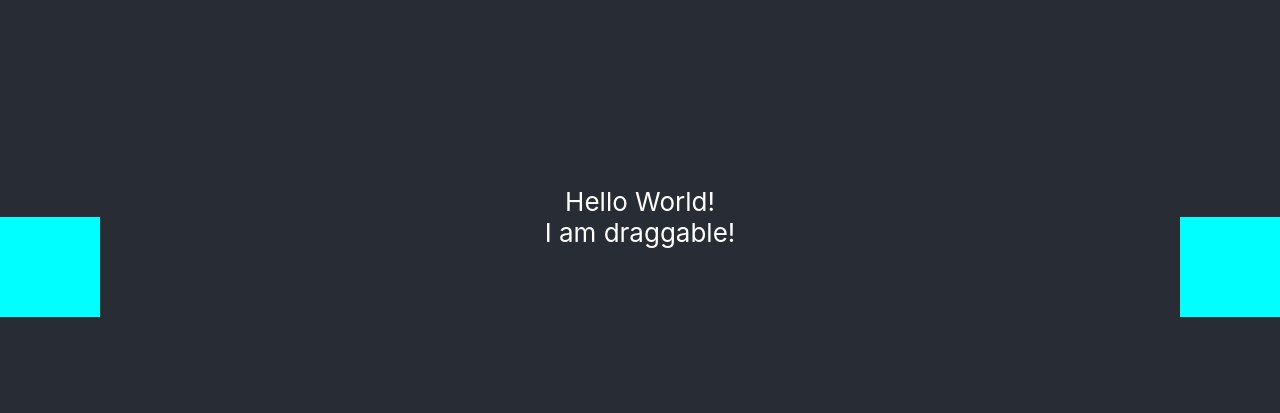
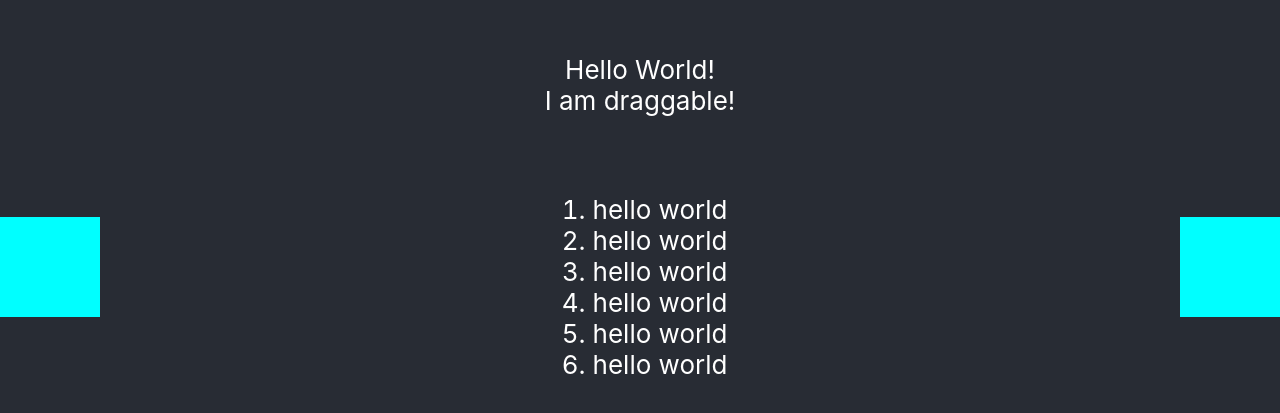
Before and after one commit to emmyc/moving-on, a React (Create React App) app: page / in a window 1280 px wide. Shown: the part 183-596 px from the top of the page. Built offline with nearby package versions, Linux system fonts and the light colour scheme.

Commit message:
Add test and fix anime bug

```diff
--- a/src/App.css
+++ b/src/App.css
@@ -1,5 +1,6 @@
 .App {
   text-align: center;
+  overflow-x: hidden;
 }
 
 .App-logo {
@@ -50,7 +51,6 @@
   background-color: cyan;
   position: fixed;
   top: 400px;
-  /* left: 600px; */
   right: 0px;
   width: 100px;
   height: 100px;
--- a/src/App.js
+++ b/src/App.js
@@ -4,41 +4,33 @@ import './App.css';
 import CustomDraggable from './components/CustomDraggable';
 import DraggableWrapper from './components/DraggableWrapper';
 
+const El = (props) => {
+  return (
+    <div>
+      <ol>
+        {Array(props.size).fill("hello world").map((phrase) => <li>{phrase}</li>)}
+      </ol>
+    </div>
+  );
+}
 function App() {
-  const ref1 = useState(null);
-  const ref2 = useState(null);
 
   return (
     <div className="App">
       <header className="App-header">
-        {/* <img src={logo} className="App-logo" alt="logo" />
-        <p>
-          Edit <code>src/App.js</code> and save to reload.
-        </p>
-        <a
-          className="App-link"
-          href="https://reactjs.org"
-          target="_blank"
-          rel="noopener noreferrer"
-        >
-          Learn React
-        </a> */}
-        <DraggableWrapper bounds={[ref1,ref2]}>
+
+        <DraggableWrapper name='helloworld'>
           <p>
             Hello World!<br/>
             I am draggable!
           </p>
         </DraggableWrapper>
-        <div className='bound0' ref={ref1}/>
+        <DraggableWrapper name="list">
+          <El size={6} />
+        </DraggableWrapper>
+        <div className='bound0'/>
 
-        <div className='bound1'ref={ref2}/>
-        {/* <CustomDraggable>
-          <p>
-            Hello World!<br/>
-            I am a custom draggable component!
-          </p>
-        </CustomDraggable> */}
-        {/* <div className='dropzone'></div> */}
+        <div className='bound1'/>
       </header>
     </div>
   );
--- a/src/components/DraggableWrapper.js
+++ b/src/components/DraggableWrapper.js
@@ -9,6 +9,7 @@ function DraggableWrapper(props) {
   const prevLoc = useRef(null); //use previous location to distinguish between click and drag
   const duration = 500;
   const [opened, setOpened] = useState(false);
+  const [windowWidth, setWindowWidth] = useState(window.innerWidth);
   let bounds = [
     {
       left: 0,
@@ -17,8 +18,8 @@ function DraggableWrapper(props) {
       bottom: 500,
     },
     {
-      left: window.innerWidth - 100,
-      right: window.innerWidth,
+      left: windowWidth - 100,
+      right: windowWidth,
       top: 400,
       bottom: 500,
     }
@@ -30,19 +31,25 @@ function DraggableWrapper(props) {
       easing: 'easeInOutSine',            //possible fix: try to have a different animation each time, that is dependent on the position moved
     })
       .add({
-        targets: '.draggable-wrapper',
+        targets: '#' + props.name,
         scale: 5,
         duration: duration,
-      })
+      });
+    window.addEventListener('resize', updateWindowWidth);
+    return () => window.removeEventListener('resize', updateWindowWidth);
   }, []);
 
+  const updateWindowWidth = () => {
+    setWindowWidth(window.innerWidth);
+  }
+
   const inDropBox = (currLoc) => {
-    for (let i =0; i < bounds.length; i++) {
+    for (let i = 0; i < bounds.length; i++) {
       if (overlaps(bounds[i], currLoc) || overlaps(currLoc, bounds[i])) {
-        return true;
+        return i + 1;
       }
     }
-    return false;
+    return 0;
   }
 
   const overlaps = (box1, box2) => {  //checks if box1 overlaps box2, note: sometimes it isn't commutative when box1 or box2 is much bigger than the other
@@ -72,15 +79,17 @@ function DraggableWrapper(props) {
         setOpened(true);
       }
     } else {
-      if (inDropBox(currLoc)) {
-        console.log("i am in a drop bound");
+      const dropLoc = inDropBox(currLoc);
+      if (dropLoc) {
+        console.log("i am in a drop box: " + dropLoc);
+        props.dropped && props.dropped(dropLoc);
         timeline.current.add({
-          targets: '.draggable-wrapper',
-          opacity: [1,0],
+          targets: '#' + props.name,
+          opacity: [1, 0],
           duration: duration
         });
         timeline.current.pause();
-        timeline.current.seek(duration+1);
+        timeline.current.seek(duration + 1);
         timeline.current.play();
       }
       setOpened(false);
@@ -101,7 +110,7 @@ function DraggableWrapper(props) {
       onStart={handleStart}
       onStop={handleStop}
       nodeRef={nodeRef}>
-      <div className='draggable-wrapper' ref={nodeRef}>
+      <div className='draggable-wrapper' id={props.name} ref={nodeRef}>
         {props.children}
       </div >
     </Draggable>
```
